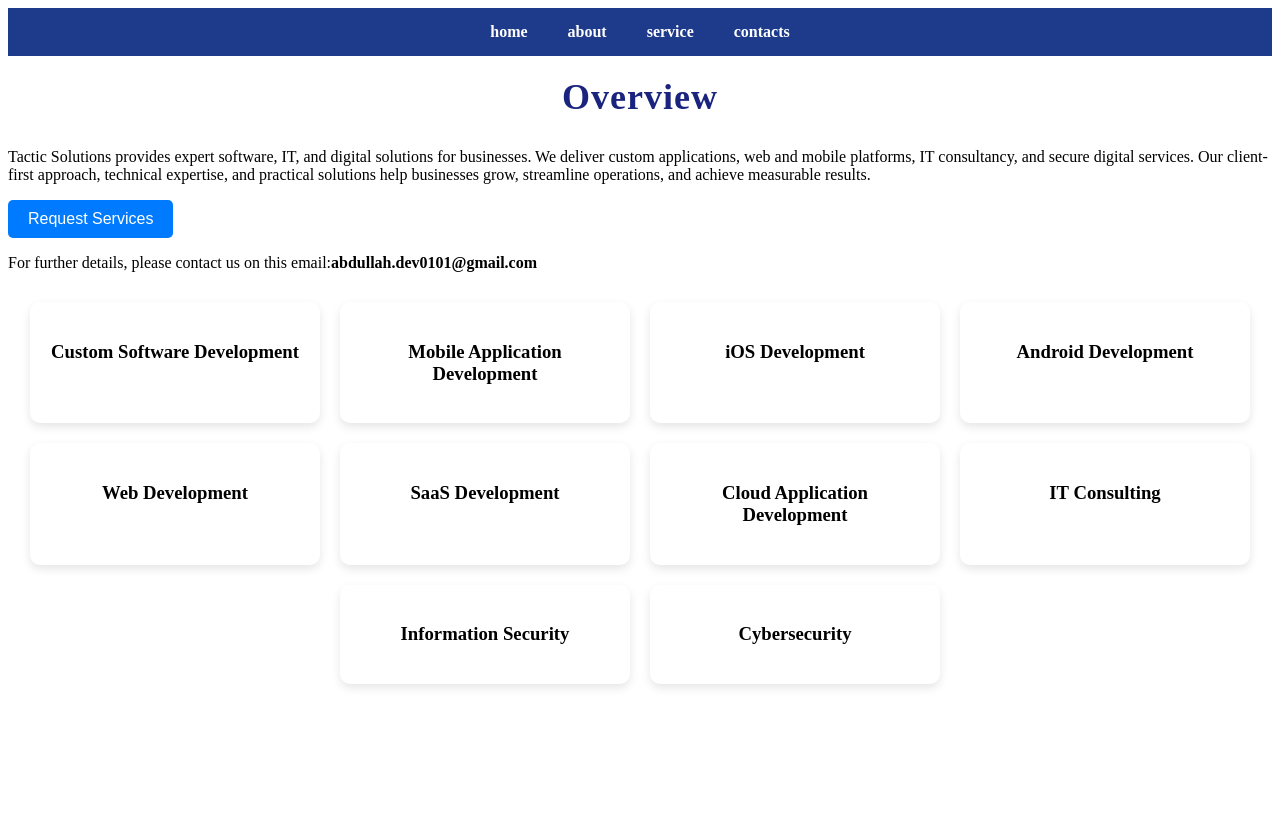
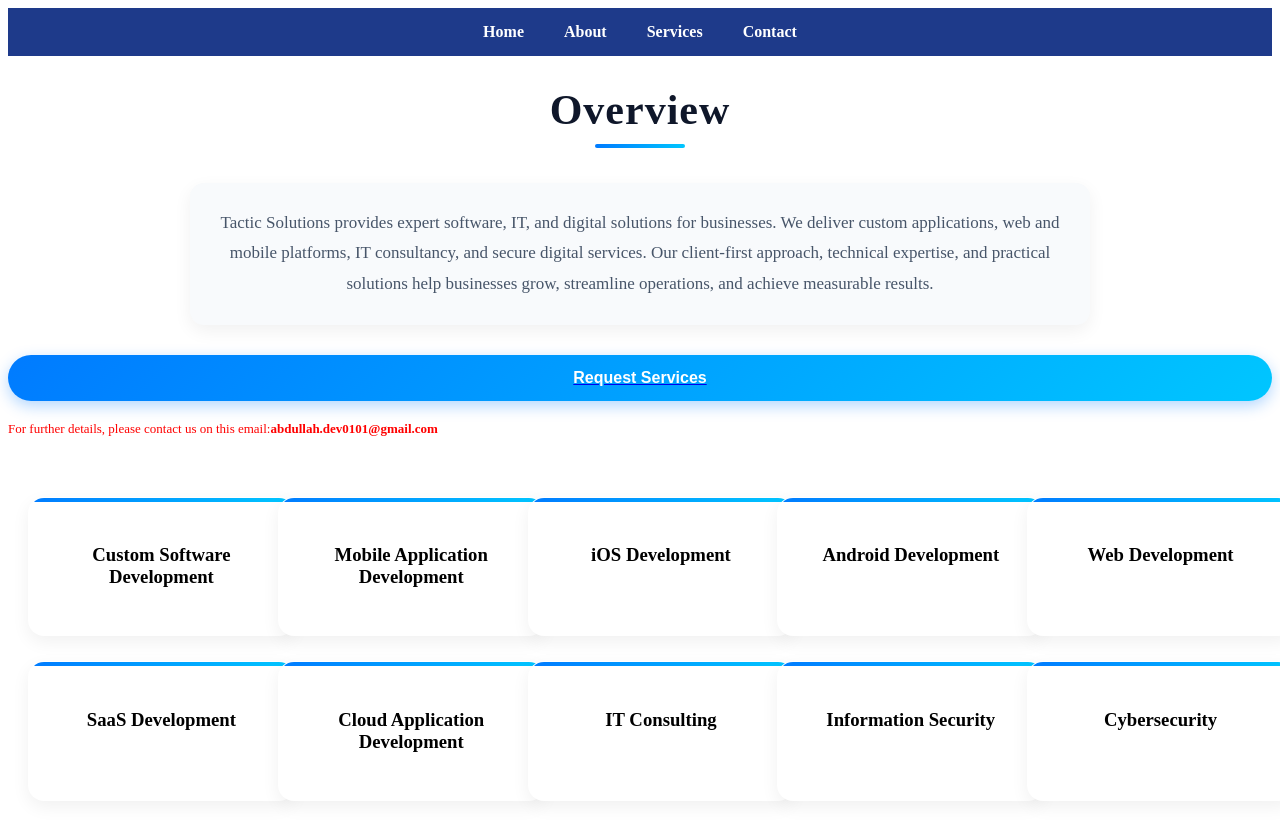
Before and after one commit to abdullah-dev010/tactic-web, a React (Create React App) app: page /services in a window 1280 px wide. Before the commit the page ends 800 px from the top, so only its background shows below. Built offline with nearby package versions, Linux system fonts and the light colour scheme.

Commit message:
update UI and navbar changes

```diff
--- a/src/component.jsx/navbar.jsx
+++ b/src/component.jsx/navbar.jsx
@@ -7,19 +7,19 @@
           <ul >
 
             <li>
-                 <Link to="/">home</Link>
+                 <Link to="/">Home</Link>
             </li>
 
             <li>
-                <Link to="/about">about</Link>
+                <Link to="/about">About</Link>
             </li>
 
             <li>
-               <Link to="/services">service</Link>
+               <Link to="/services">Services</Link>
             </li>
 
             <li>
-                <Link to="/contacts">contacts</Link>
+                <Link to="/contacts">Contact</Link>
             </li>
 
           </ul>
--- /dev/null
+++ b/src/pages.jsx/about.css
@@ -0,0 +1,78 @@
+.about-page {
+    max-width: 950px;
+    margin: 60px auto;
+    padding: 40px;
+    background: linear-gradient(145deg, #ffffff, #f8fafc);
+    border-radius: 20px;
+    box-shadow: 0 15px 40px rgba(0,0,0,0.08);
+    font-family: "Segoe UI", sans-serif;
+    border: 1px solid #eef2f7;
+}
+
+.about-page h1 {
+    font-size: 44px;
+    text-align: center;
+    color: #0f172a;
+    margin-bottom: 25px;
+    font-weight: 800;
+    letter-spacing: 1px;
+    position: relative;
+}
+
+.about-page h1::after {
+    content: "";
+    width: 90px;
+    height: 4px;
+    background: linear-gradient(90deg, #007bff, #00c6ff);
+    display: block;
+    margin: 12px auto 0;
+    border-radius: 50px;
+}
+
+.about-page p {
+    font-size: 17px;
+    color: #475569;
+    line-height: 1.9;
+    margin-bottom: 18px;
+    text-align: center;
+    max-width: 750px;
+    margin-left: auto;
+    margin-right: auto;
+}
+
+.about-page h2 {
+    margin-top: 35px;
+    font-size: 26px;
+    color: #1e293b;
+    text-align: center;
+    font-weight: 700;
+    position: relative;
+}
+
+.about-page ul {
+    list-style: none;
+    padding: 0;
+    margin-top: 20px;
+    display: grid;
+    grid-template-columns: repeat(auto-fit, minmax(220px, 1fr));
+    gap: 18px;
+}
+
+.about-page li {
+    background: white;
+    padding: 16px;
+    border-radius: 14px;
+    text-align: center;
+    color: #334155;
+    box-shadow: 0 8px 20px rgba(0,0,0,0.06);
+    transition: all 0.3s ease;
+    border: 1px solid #f1f5f9;
+    font-weight: 500;
+}
+
+.about-page li:hover {
+    transform: translateY(-8px);
+    background: linear-gradient(135deg, #e0f2fe, #f0f9ff);
+    box-shadow: 0 12px 30px rgba(0,0,0,0.12);
+    border-color: #bae6fd;
+}
--- a/src/pages.jsx/about.jsx
+++ b/src/pages.jsx/about.jsx
@@ -1,7 +1,44 @@
-export function About(){
-    return(
-        <div>
-        <h1>hello</h1>
+import "./about.css";
+
+export function About() {
+    return (
+        <div className="about-page">
+
+            <h1>About Us</h1>
+
+            <p>
+                We are <b>Tactic Solutions</b>, a software house focused on building
+                modern web applications, mobile apps, and digital solutions.
+            </p>
+
+            <p>
+                Our mission is to help businesses grow through technology by delivering
+                scalable, secure, and user-friendly software solutions.
+            </p>
+
+            <p>
+                We specialize in web development, mobile app development, UI/UX design,
+                and custom software systems.
+            </p>
+
+            <h2>What We Do</h2>
+
+            <ul>
+                <li>Web Development</li>
+                <li>Mobile App Development</li>
+                <li>UI/UX Design</li>
+                <li>Custom Software Solutions</li>
+            </ul>
+
+            <h2>Why Choose Us?</h2>
+
+            <ul>
+                <li>Client-focused approach</li>
+                <li>Clean and scalable code</li>
+                <li>Modern technologies</li>
+                <li>Fast delivery</li>
+            </ul>
+
         </div>
-    )
+    );
 }
--- /dev/null
+++ b/src/pages.jsx/contacts.css
@@ -0,0 +1,63 @@
+form {
+    max-width: 500px;
+    margin: 50px auto;
+    padding: 30px;
+    background: #ffffff;
+    border-radius: 16px;
+    box-shadow: 0 10px 30px rgba(0,0,0,0.08);
+    font-family: Arial, sans-serif;
+}
+
+label {
+    display: block;
+    margin-top: 15px;
+    font-weight: 600;
+    color: #1e293b;
+}
+
+input,
+textarea {
+    width: 100%;
+    padding: 12px;
+    margin-top: 6px;
+    border: 1px solid #cbd5e1;
+    border-radius: 10px;
+    font-size: 14px;
+    outline: none;
+    transition: 0.3s ease;
+}
+
+input:focus,
+textarea:focus {
+    border-color: #007bff;
+    box-shadow: 0 0 6px rgba(0,123,255,0.3);
+}
+
+textarea {
+    resize: none;
+}
+
+button {
+    width: 100%;
+    margin-top: 20px;
+    padding: 14px;
+    background: linear-gradient(135deg, #007bff, #00c6ff);
+    color: white;
+    border: none;
+    border-radius: 50px;
+    font-size: 16px;
+    font-weight: 600;
+    cursor: pointer;
+    transition: all 0.3s ease;
+}
+
+button:hover {
+    transform: translateY(-3px);
+    box-shadow: 0 8px 20px rgba(0,123,255,0.3);
+}
+
+p {
+    color: red;
+    font-size: 13px;
+    margin-top: 5px;
+}
--- a/src/pages.jsx/contacts.jsx
+++ b/src/pages.jsx/contacts.jsx
@@ -1,16 +1,23 @@
+import "./contacts.css"
 import { useForm } from "react-hook-form";
 
 export function Contacts() {
-    const { handleSubmit, watch, register, formState: { errors, isSubmitting } } = useForm();
+    const { handleSubmit, register, formState: { errors } } = useForm();
+
+    const onSubmit = (data) => {
+        console.log(data);
+        alert("Form submitted successfully!");
+    };
 
     return (
         <div>
-            <form onSubmit={handleSubmit(() => {})}>
 
-                <label>Officer Name</label>
+            <form onSubmit={handleSubmit(onSubmit)}>
+
+                <label> Name</label>
                 <input
-                    {...register("officername", {
-                        required: "true",
+                    {...register("name", {
+                        required: "Name is required",
                         maxLength: {
                             value: 15,
                             message: "Max length should be 15"
@@ -21,23 +28,53 @@
                         }
                     })}
                 />
-
-                {errors.officername && <p>{errors.officername.message}</p>}
+                {errors.name && <p>{errors.name.message}</p>}
 
                 <label>Secure Email</label>
                 <input
+                    type="email"
                     {...register("secureemail", {
-                        required: true,
+                        required: "Email is required",
                         pattern: {
                             value: /^[^\s@]+@[^\s@]+\.[^\s@]+$/,
                             message: "Invalid email format"
                         }
                     })}
                 />
-
                 {errors.secureemail && <p>{errors.secureemail.message}</p>}
 
+                {/* PHONE NUMBER */}
+                <label>Contact Number</label>
+                <input
+                    type="tel"
+                    {...register("contactnumber", {
+                        required: "Contact number is required",
+                        pattern: {
+                            value: /^[0-9]{11,15}$/,
+                            message: "Enter valid phone number (11-15 digits)"
+                        }
+                    })}
+                />
+                {errors.contactnumber && <p>{errors.contactnumber.message}</p>}
+
+                {/* MESSAGE */}
+                <label>Message</label>
+                <textarea
+                    rows="5"
+                    {...register("message", {
+                        required: "Message is required",
+                        minLength: {
+                            value: 10,
+                            message: "Message should be at least 10 characters"
+                        }
+                    })}
+                />
+                {errors.message && <p>{errors.message.message}</p>}
+
+                <button type="submit">Send Message</button>
+
             </form>
+
         </div>
     );
 }
--- a/src/pages.jsx/home.jsx
+++ b/src/pages.jsx/home.jsx
@@ -13,12 +13,11 @@
           We build modern, fast and scalable digital solutions for your business.
         </p>
 
-        <Link to="/contact">
-          <button className="btn">Get Started</button>
+        <Link to="/services">
+          <button className="home-btn">Get Started</button>
         </Link>
       </section>
 
-      {/* ABOUT SECTION */}
       <section className="about">
         <h2>About Us</h2>
 
--- a/src/pages.jsx/services.css
+++ b/src/pages.jsx/services.css
@@ -1,54 +1,93 @@
 .heading {
     text-align: center;
-    font-size: 36px;
-    font-weight: bold;
-    margin-top: 20px;
-    color: #1a237e;
+    font-size: 42px;
+    font-weight: 800;
+    margin-top: 30px;
+    color: #0f172a;
     letter-spacing: 1px;
+    position: relative;
 }
-/* .overview {
-  max-width: 800px;
-  margin: 0 auto;
-  padding: 20px;
-   text-align: center;
-} */
-.overview p {
-  white-space: normal;
+
+.heading::after {
+    content: "";
+    width: 90px;
+    height: 4px;
+    background: linear-gradient(90deg, #007bff, #00c6ff);
+    display: block;
+    margin: 10px auto 0;
+    border-radius: 10px;
+}
+
+.overview {
+    max-width: 850px;
+    margin: 30px auto;
+    padding: 25px;
+    text-align: center;
+    font-size: 17px;
+    line-height: 1.8;
+    color: #475569;
+    background: #f8fafc;
+    border-radius: 14px;
+    box-shadow: 0 6px 18px rgba(0,0,0,0.06);
+}
 
 
-}
+
 .request {
-    padding: 10px 20px;
-    background-color: #007bff;
+    padding: 14px 28px;
+    background: linear-gradient(135deg, #007bff, #00c6ff);
     color: white;
     border: none;
-    border-radius: 5px;
+    border-radius: 50px;
     cursor: pointer;
     font-size: 16px;
+    font-weight: 600;
+    transition: all 0.3s ease;
+    display: block;
+    margin: 20px auto;
+    box-shadow: 0 5px 15px rgba(0,123,255,0.3);
 }
 
 .request:hover {
-    background-color: #0056b3;
+    transform: translateY(-3px) scale(1.05);
+    box-shadow: 0 8px 25px rgba(0,123,255,0.4);
 }
+
 .cards {
-    display: flex;
-    flex-wrap: wrap;
-    gap: 20px;
+    display: grid;
+    grid-template-columns: repeat(auto-fit, minmax(220px, 1fr));
+    gap: 25px;
     justify-content: center;
-    margin-top: 30px;
+    margin-top: 40px;
+    padding: 20px;
 }
 
 .card {
-    width: 250px;
-    padding: 20px;
-    background-color: #fff;
-    border-radius: 10px;
-    box-shadow: 0 4px 10px rgba(0,0,0,0.1);
+    width: 100%;
+    padding: 28px 20px;
+    background: #ffffff;
+    border-radius: 16px;
+    box-shadow: 0 6px 18px rgba(0,0,0,0.06);
     text-align: center;
-    transition: 0.3s;
+    transition: all 0.35s ease;
+    cursor: pointer;
+    border: 1px solid transparent;
+    position: relative;
+    overflow: hidden;
+}
+
+.card::before {
+    content: "";
+    position: absolute;
+    top: 0;
+    left: 0;
+    height: 4px;
+    width: 100%;
+    background: linear-gradient(90deg, #007bff, #00c6ff);
 }
 
 .card:hover {
-    transform: translateY(-5px);
-    box-shadow: 0 8px 20px rgba(0,0,0,0.2);
+    transform: translateY(-10px);
+    box-shadow: 0 12px 30px rgba(0,0,0,0.12);
+    border-color: #e2e8f0;
 }
```
Also changed, not shown: src/pages.jsx/home.css (+25 -21 lines).
